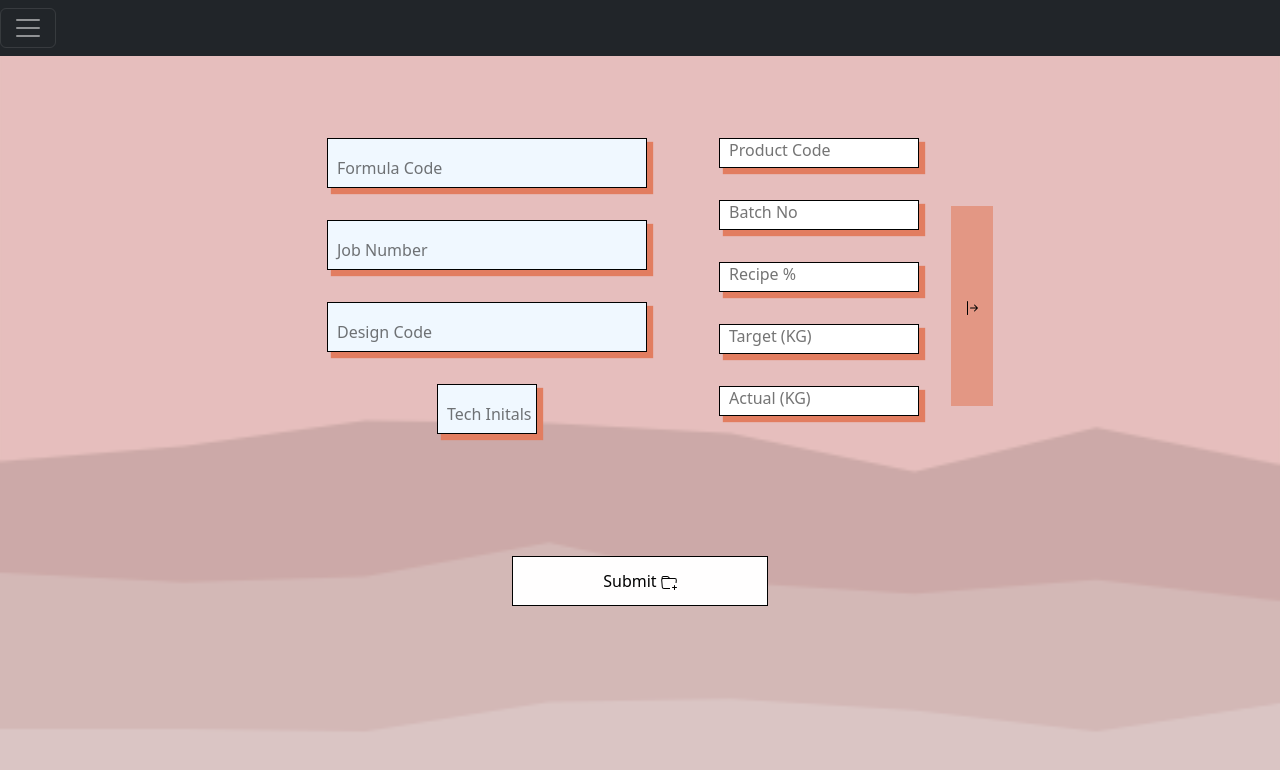
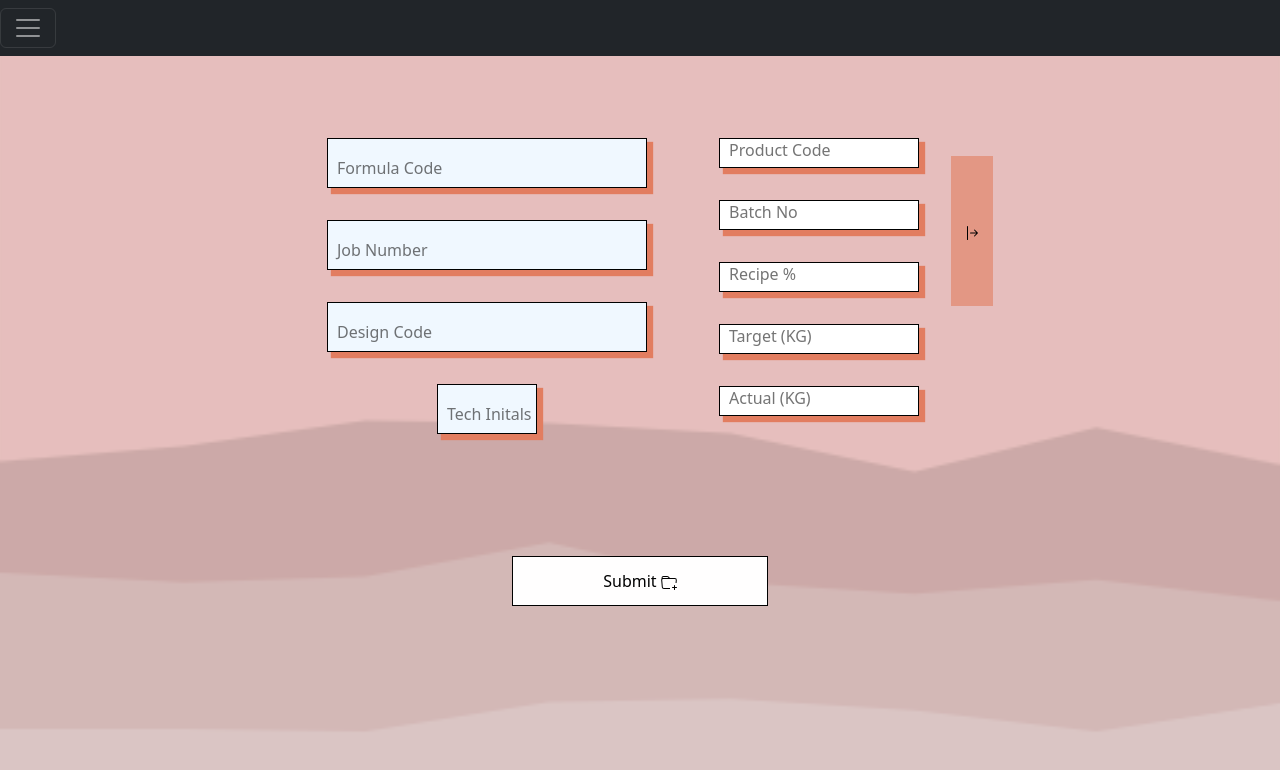
Before and after one commit to LewieM1995/workapp, a React (Create React App) app: page /manualblend in a window 1280 px wide. Shown: the top 770 px of the page. Built offline with nearby package versions, Linux system fonts and the light colour scheme.

Commit message:
CSS Reponsive 1.0.3

```diff
--- a/src/components/batchtrack.css
+++ b/src/components/batchtrack.css
@@ -17,7 +17,7 @@
 }
 
 .input-div{
-    width: 30%;
+    width: 25%;
     height: 50px;
     margin-bottom: 0.5em;
     transition: all 0.3s;
@@ -67,8 +67,8 @@
 }
 
 .batch-button {
-    margin: 0px 39%;
-    width: 20%;
+    margin: 0px 44%;
+    width: 200px;
     height: 50px;
     border-radius: 5px;
     outline: none;
@@ -95,4 +95,5 @@
         width: 30%;
         margin-left: 35%;
     }
+
 }
--- a/src/components/manualblend.css
+++ b/src/components/manualblend.css
@@ -155,8 +155,12 @@
 .btn {
     border-radius: 0px;
     background-color: rgba(226, 125, 96, 0.6);
-    height: 200px;
-    margin: auto auto;
+    height: 150px;
+    margin: 50px auto;
+}
+.btn:hover {
+    background-color: rgba(226, 125, 96, 0.9);
+    transition: all ease-in 0.3s;
 }
 .btn:focus {
     background-color: rgba(226, 125, 96, 0.6);
```
